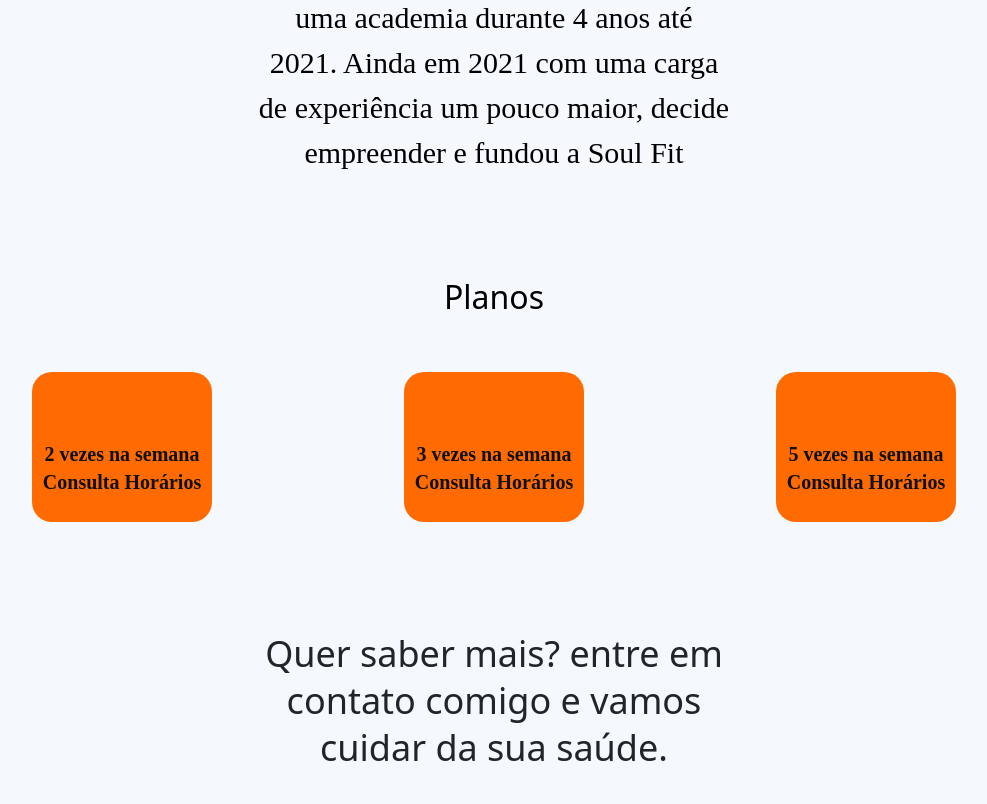
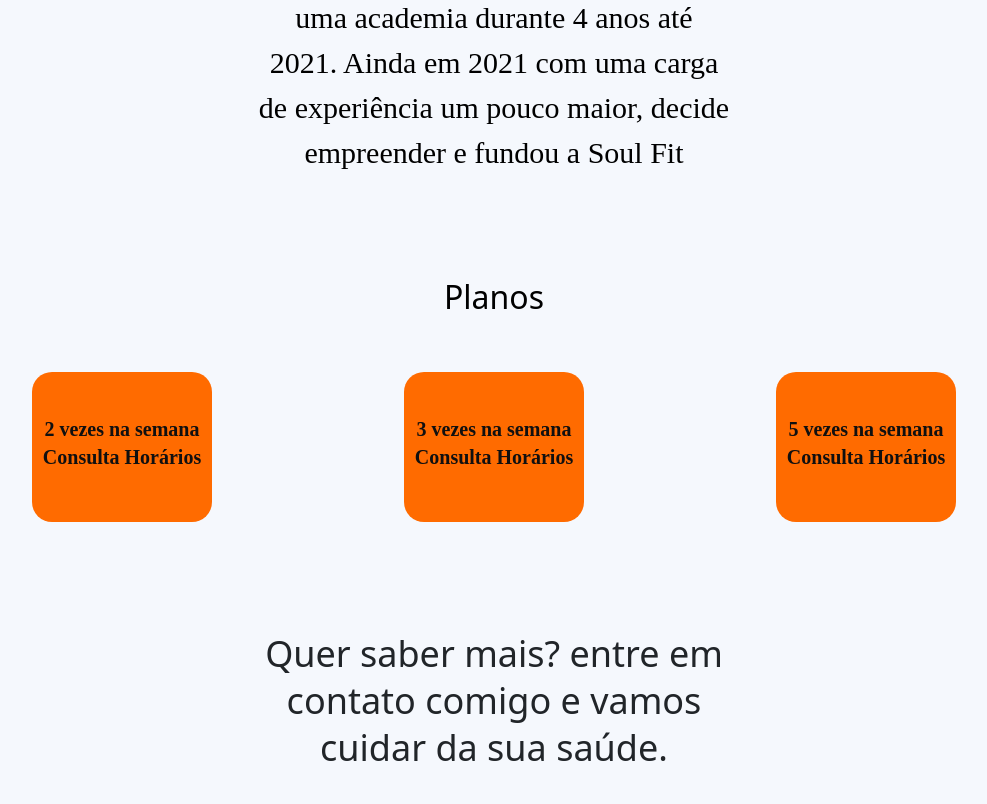
Before and after one commit to MateusMiranda20/Soul-Fit, a plain HTML site: page index.html in a window 1280 px wide. Shown: the part 1996-2800 px from the top of the page, without its empty margins (146-1133 px from the left). Drawn offline with nearby package versions, Linux system fonts and the light colour scheme.

Commit message:
Update style.css

```diff
--- a/style.css
+++ b/style.css
@@ -37,7 +37,7 @@ a {
     border-radius: 55px;
     background: #f4e5ce;
     height: 56px;
-    width: 40%;
+    width: 29%;
     overflow: hidden;
     transition: .3s;
 }
@@ -53,7 +53,7 @@ i{
 }
 
 span{
-    padding: 0 9px 0 30px;
+    padding: 0 7px 0 50px;
     color: #fff;
 }
 
@@ -195,7 +195,7 @@ span{
 
 .one{
     position: relative;
-    top: 40px;
+    top: 15px;
     font-family: 'Inder';
     font-weight: bold;
     font-size: 20px;
@@ -205,7 +205,7 @@ span{
 
 .two{
     position: relative;
-    top: 40px;
+    top: 15px;
     font-family: 'Inder';
     font-weight: bold;
     font-size: 20px;
@@ -215,7 +215,7 @@ span{
 
 .three{
    position: relative;
-   top: 40px;
+   top: 15px;
    font-family: 'Inder';
    font-weight: bold;
    font-size: 20px;
```
